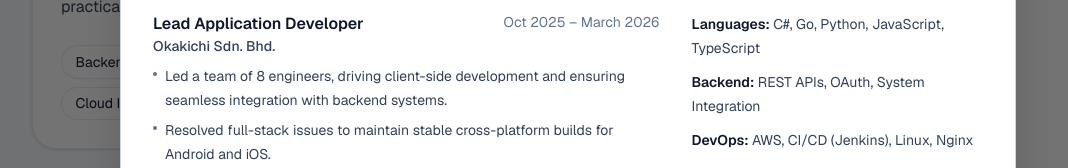
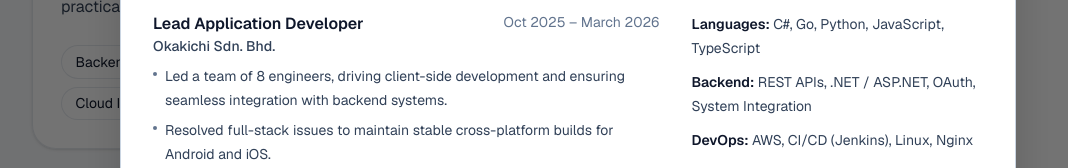
Before and after one commit to wmfaiz/my-portfolio, a Next.js app: page / in a window 1280 px wide. Both pictures are taken after a click on the button "CV". Shown: the part 433-601 px from the top of the page, without its empty margins (72-1140 px from the left). Built offline with nearby package versions, Linux system fonts and the light colour scheme.

Commit message:
update cv sections

```diff
--- a/app/page.tsx
+++ b/app/page.tsx
@@ -664,7 +664,7 @@ export default function Home() {
 
                       <p>
                         <span className="font-semibold text-slate-900">Backend:</span>{" "}
-                        REST APIs, OAuth, System Integration
+                        REST APIs, .NET / ASP.NET, OAuth, System Integration
                       </p>
 
                       <p>
```
